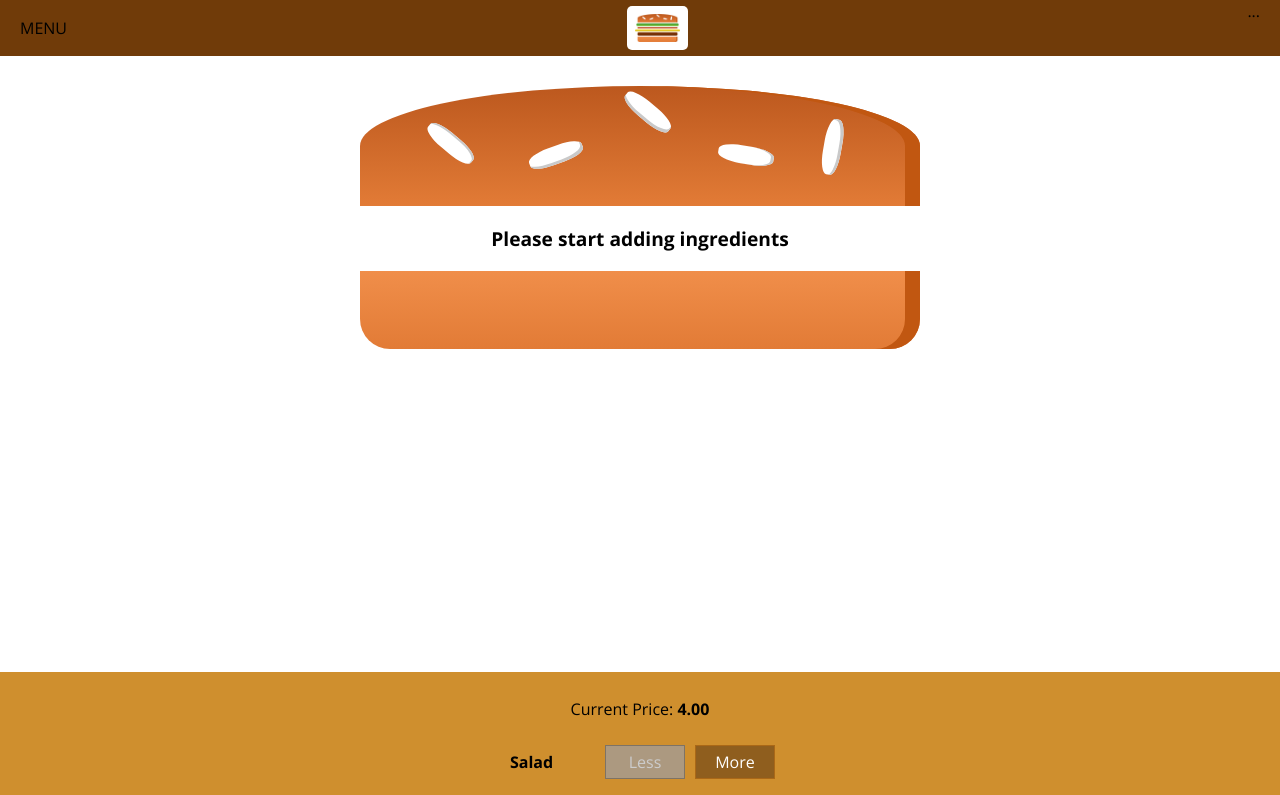
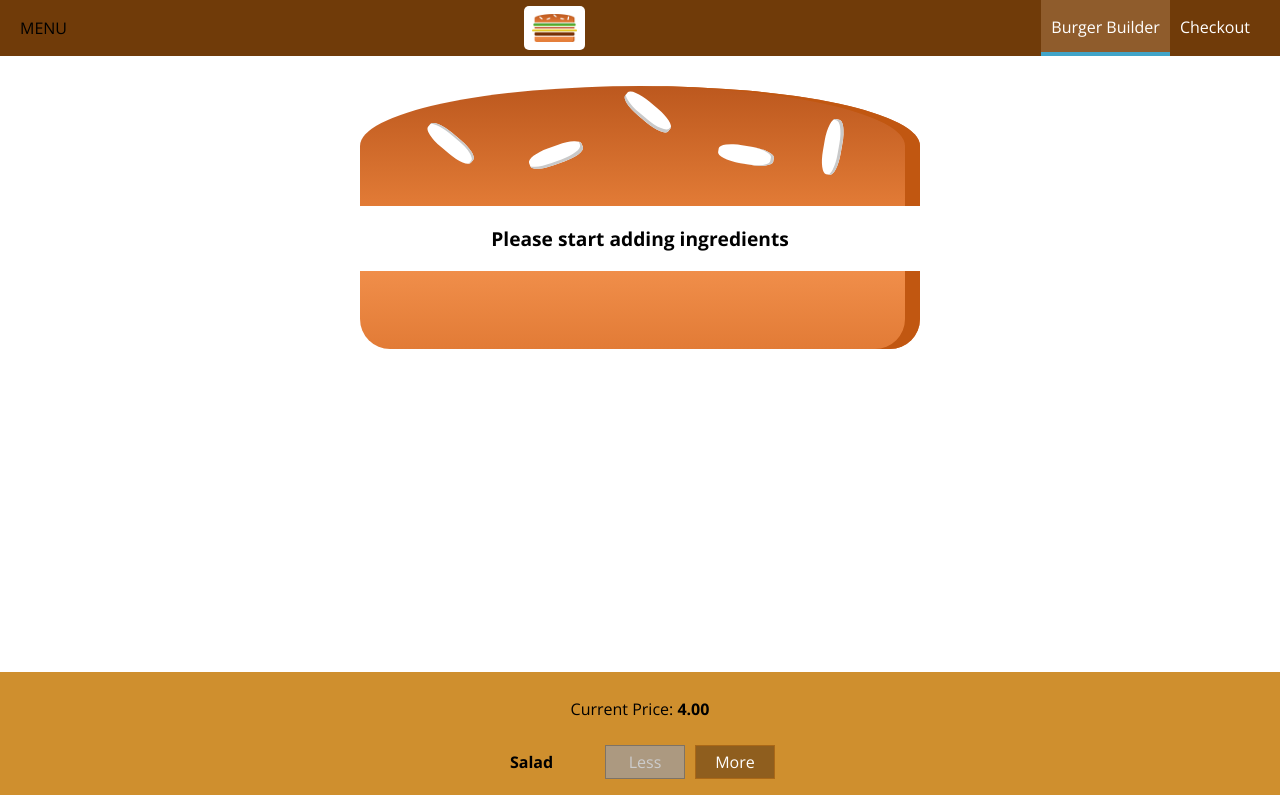
Before and after one commit to dxnter/burger-builder, a React app: page / in a window 1280 px wide. Shown: the top 795 px of the page. Built offline with nearby package versions, Linux system fonts and the light colour scheme.

Commit message:
Navbar items and links

```diff
--- /dev/null
+++ b/src/components/Navigation/NavigationItems/NavigationItem/NavigationItem.css
@@ -0,0 +1,25 @@
+.NavigationItem {
+  margin: 0;
+  box-sizing: border-box;
+  display: flex;
+  height: 100%;
+  align-items: center;
+}
+
+.NavigationItem a {
+  color: white;
+  text-decoration: none;
+  height: 100%;
+  padding: 16px 10px;
+  border-bottom: 4px solid transparent;
+  box-sizing: border-box;
+  display: block;
+}
+
+.NavigationItem a:hover,
+.NavigationItem a:active,
+.NavigationItem a.active {
+  background-color: #8F5C2C;
+  border-bottom: 4px solid #40A4C8;
+  color: white;
+}
--- /dev/null
+++ b/src/components/Navigation/NavigationItems/NavigationItem/NavigationItem.js
@@ -0,0 +1,11 @@
+import React from 'react';
+
+import classes from './NavigationItem.css';
+
+const navigationItem = (props) => (
+  <li className={classes.NavigationItem}>
+    <a href={props.link} className={props.active ? classes.active : null}>{props.children}</a>
+  </li>
+);
+
+export default navigationItem;
--- /dev/null
+++ b/src/components/Navigation/NavigationItems/NavigationItems.css
@@ -0,0 +1,8 @@
+.NavigationItems {
+  margin: 0;
+  padding: 0;
+  list-style: none;
+  display: flex;
+  align-items: center;
+  height: 100%;
+}
--- /dev/null
+++ b/src/components/Navigation/NavigationItems/NavigationItems.js
@@ -0,0 +1,13 @@
+import React from 'react';
+
+import classes from './NavigationItems.css'
+import NavigationItem from './NavigationItem/NavigationItem';
+
+const navigationItems = () => (
+  <ul className={classes.NavigationItems}>
+    <NavigationItem link="/" active>Burger Builder</NavigationItem>
+    <NavigationItem link="/">Checkout</NavigationItem>
+  </ul>
+);
+
+export default navigationItems;
--- a/src/components/Navigation/Toolbar/Toolbar.js
+++ b/src/components/Navigation/Toolbar/Toolbar.js
@@ -2,13 +2,14 @@ import React from 'react';
 
 import classes from './Toolbar.css';
 import Logo from '../../Logo/Logo';
+import NavigationItems from '../NavigationItems/NavigationItems'
 
 const toolbar = (props) => (
   <header className={classes.Toolbar}>
     <div>MENU</div>
     <Logo />
     <nav>
-      ...
+      <NavigationItems />
     </nav>
   </header>
 );
```
